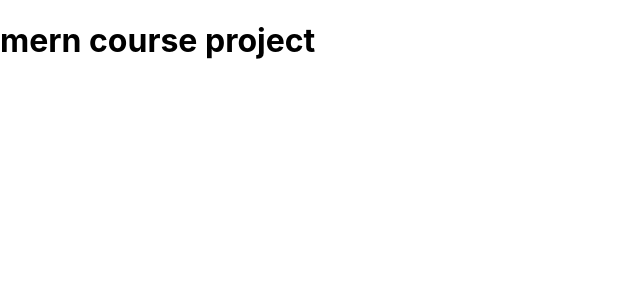
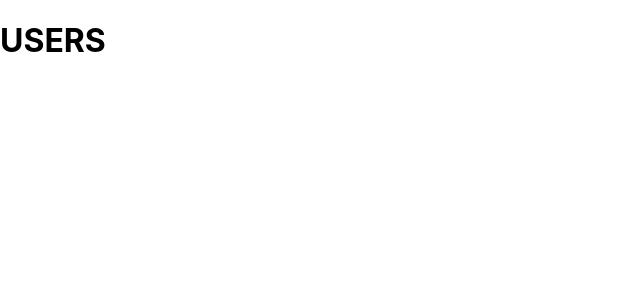
Before and after one commit to iamrabie/mern-course-project-client, a React (Create React App) app: page / in a window 1280 px wide. Shown: the top 300 px of the page, without its empty margins (0-640 px from the left). Built offline with nearby package versions, Linux system fonts and the light colour scheme.

Commit message:
added Browser Router and Routes and Route in index.js and app.js respectively.

```diff
--- a/src/App.js
+++ b/src/App.js
@@ -1,7 +1,19 @@
+import { Routes , Route } from "react-router-dom";
+import Users from "./routes/users/users.route";
+import Places from "./routes/places/places.route";
+import NewPlace from "./routes/places/newPlace.route";
+
+
 function App() {
   return (
     <div className="App">
-      <h1>mern course project</h1>
+      <Routes>
+        <Route path="/" element={<Users />} />
+        <Route path="/places" element={<Places />}>
+          <Route path="new" element={<NewPlace />} />
+        </Route>
+        <Route path="*" element={<Users />} />
+      </Routes>
     </div>
   );
 }
--- a/src/index.js
+++ b/src/index.js
@@ -3,11 +3,14 @@ import ReactDOM from 'react-dom/client';
 import './index.css';
 import App from './App';
 import reportWebVitals from './reportWebVitals';
+import { BrowserRouter } from 'react-router-dom';
 
 const root = ReactDOM.createRoot(document.getElementById('root'));
 root.render(
   <React.StrictMode>
-    <App />
+    <BrowserRouter>
+      <App />
+    </BrowserRouter>
   </React.StrictMode>
 );
 
```
